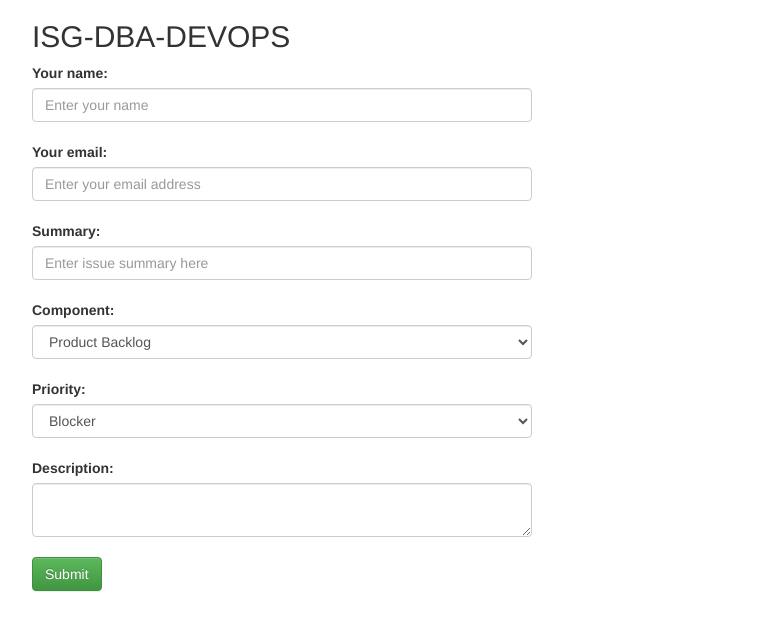
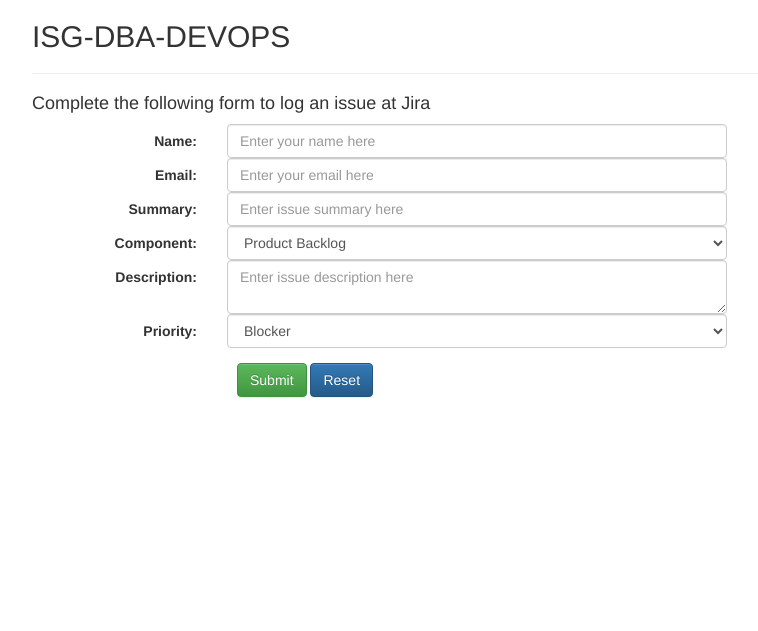
Before and after one commit to smop1986/jira_python, a Flask app: page / in a window 1280 px wide. Shown: the top 631 px of the page, without its empty margins (38-796 px from the left). Run offline with Flask 2, Linux system fonts and the light colour scheme; some libraries are stand-ins or nearby versions.

Commit message:
Updates the app

```diff
--- a/flask_app.py
+++ b/flask_app.py
@@ -53,7 +53,7 @@
             issue_id = jira_obj.create_issue(
                 project=JIRA_PROJECT,
                 summary=summary,
-                priority=priority,
+                #priority=priority,
                 description=description + "\n\nFrom: {}\t{}".format(
                     name, email),
                 issuetype={"name": "Story"},
--- a/jira_form.py
+++ b/jira_form.py
@@ -3,24 +3,42 @@
 from wtforms import Form, TextAreaField, validators, StringField, SubmitField, SelectField
 
 
+class IssueCreationHomeForm(Form):
+    """
+    Form to be used at home page for Jira Issue creation
+    """
+    pass
+
+
+class JiraIssueBaseForm(Form):
+    pass
+
 class JiraForm(Form):
     # user info
     name = StringField(
         "Name:",
-        validators=[validators.required("Please enter your name.")])
+        validators=[
+            validators.required(
+                message="Name: Please enter your name")],
+        render_kw={"placeholder": "Enter your name here"})
 
     email = StringField(
         "Email:",
         validators=[
-            validators.Email("Please enter a valid email address."),
-            validators.required("Please enter your email address.")])
+            validators.Email(
+                message="Email: Please enter a valid email address"),
+            ],
+        render_kw={"placeholder": "Enter your email here"})
 
     # summary of the issue
     summary = StringField(
         "Summary:",
         validators=[
-            validators.required("Please enter issue summary"),
-            validators.Length(min=10, max=50)])
+            validators.Length(
+                message="Summary: Please enter minimum 10 characters summary",
+                min=10,
+                max=50)],
+        render_kw={"placeholder": "Enter issue summary here"})
 
     # component of the issue (drop down)
     component_choices = [("product_backlog", "Product Backlog")]
@@ -34,8 +52,11 @@
     description = TextAreaField(
         "Description:",
         validators=[
-            validators.required("Please enter description of the issue."),
-            validators.Length(min=10, max=500)])
+            validators.Length(
+        message="Description: Please enter minimum 10 characters description",
+        min=10,
+        max=500)],
+        render_kw={"placeholder": "Enter issue description here"})
 
     # Priority of the issue
     priority_choices = [("blocker", "Blocker"),
@@ -52,13 +73,21 @@
 
     # severity of the issue
     # since the choices are same
-    severity_choices = priority_choices
 
-    severity = SelectField(
-        "Severity:",
-        choices=severity_choices,
-        validators=[
-            validators.required("Please select severity of the issue.")])
+
 
     #project = StringField('Project:', validators=[validators.required(), validators.Length(min=5, max=100)])
     #issuetype = StringField('Issuetype:', validators=[validators.required(), validators.Length(min=5, max=100)])
+
+
+class JiraEpicForm(JiraIssueBaseForm):
+    pass
+
+class JiraBugForm(JiraIssueBaseForm):
+    pass
+
+class JiraStoryForm(JiraIssueBaseForm):
+    pass
+
+class JiraTaskForm(JiraIssueBaseForm):
+    pass
--- a/templates/jira_form.html
+++ b/templates/jira_form.html
@@ -13,35 +13,23 @@
 <div class="container">
 
   <h2>ISG-DBA-DEVOPS</h2>
-  <form action="" method="post" role="form">
+  <hr>
+  <h4>Complete the following form to log an issue at Jira</h4>
+  <form action="" method="post" role="form" class="form-horizontal">
     {{ form.csrf }}
-    <div class="form-group">
-      <label for="name">Your name:</label>
-      <input type="text" class="form-control" id="name" name="name" placeholder="Enter your name" style="width: 500px;">
-      <br>
-
-      <label for="email">Your email:</label>
-      <input type="text" class="form-control" id="email" name="email" placeholder="Enter your email address" style="width: 500px;">
-      <br>
-
-      <label for="summary">Summary:</label>
-      <input text="text" class="form-control" id="summary" name="summary" placeholder="Enter issue summary here" style="width: 500px;">
-      <br>
-
-      {{ form.component.label }}
-      {{ form.component(class_="form-control", style="width: 500px;") }}
-      <br>
-
-      {{ form.priority.label }}
-      {{ form.priority(class_="form-control", style="width: 500px;") }}
-      <br>
-
-      {{ form.description.label }}
-      {{ form.description(class_="form-control", style="width: 500px;") }}
-      <br>
-
-    <button type="submit" class="btn btn-success">Submit</button>
-    </div> <!--form-group-->
+    <div class="form-group" style="width: 1-00px;">
+      {% for each in form %}
+        {{ each.label(class_="control-label col-sm-2") }}
+        <div class="col-sm-10">
+          {{ each(class_="form-control", style="width: 500px;") }}
+        </div>
+      {% endfor %}
+  </div> <!--form-group-->
+    <div class="control-label  col-sm-2"></div>
+    <div class="col-sm-10">
+        <button type="submit" class="btn btn-success">Submit</button>
+        <button type="reset" class="btn btn-primary">Reset</button>
+    </div>
   </form> <!--form-->
 
 
@@ -60,7 +48,7 @@
           <strong>Error!</strong>
           <div class="alert alert-warning">
             {% for error in form.errors %}
-              {{ form.errors[error][0] }} </p>
+              <p>{{ form.errors[error][0] }}</p>
             {% endfor %}
           </div>
         {% endif %}
```
